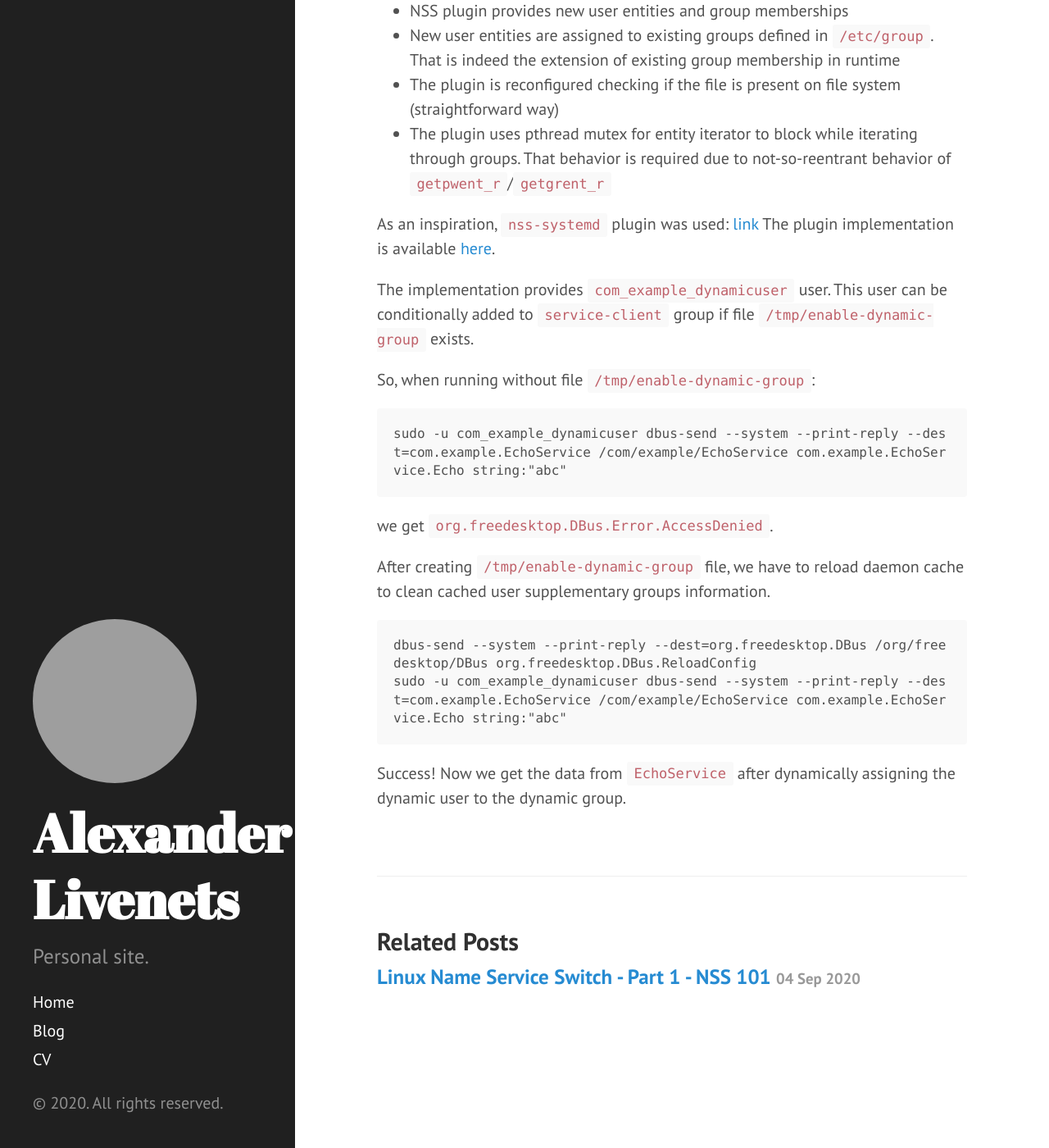
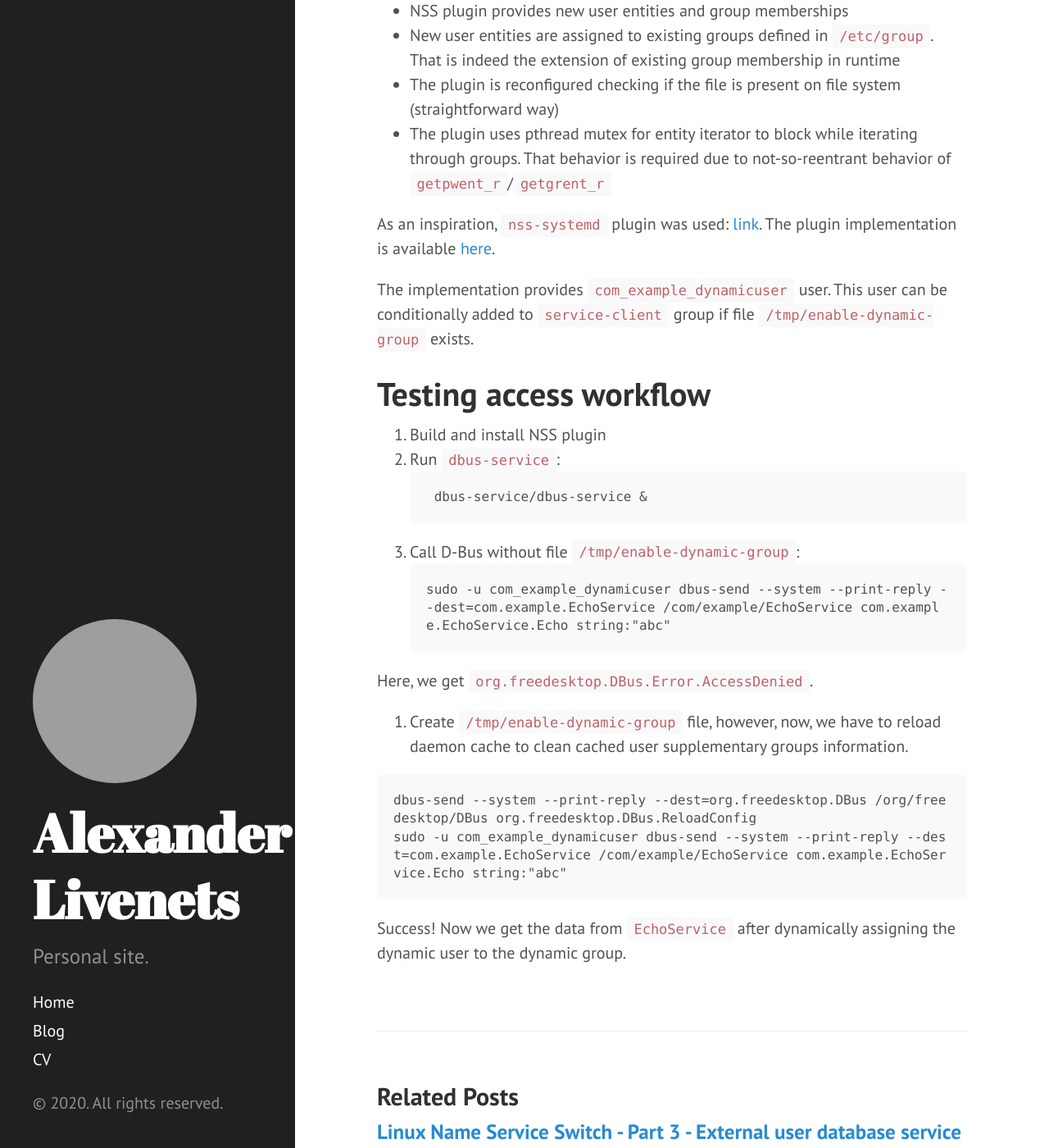
Before and after one commit to alivenets/alivenets.github.io, a Jekyll site: the page built from _posts/2020-09-22-linux-name-service-switch-part2.md, in a window 1280 px wide and 1400 px high, scrolled down 2082 px. Shown: the whole window at 82% size. Built offline with Jekyll 4.4.1, drawn with Linux system fonts in a browser that asks for light colours; grey boxes are pictures that could not be loaded.

Commit message:
blog: Add NSS article part3
Signed-off-by: Alexander Livenets <a.livenets@gmail.com>

````diff
--- a/_posts/2020-09-22-linux-name-service-switch-part2.md
+++ b/_posts/2020-09-22-linux-name-service-switch-part2.md
@@ -63,19 +63,27 @@ Let's analyze the first iteration approach to the plugin:
 * The plugin is reconfigured checking if the file is present on file system (straightforward way)
 * The plugin uses pthread mutex for entity iterator to block while iterating through groups. That behavior is required due to not-so-reentrant behavior of `getpwent_r`/`getgrent_r`
 
-As an inspiration, `nss-systemd` plugin was used: [link](https://github.com/systemd/systemd/tree/master/src/nss-systemd)
+As an inspiration, `nss-systemd` plugin was used: [link](https://github.com/systemd/systemd/tree/master/src/nss-systemd).
 The plugin implementation is available [here](ttps://github.com/alivenets/nss-plugin-example/commit/cce6aff6219a093ba6a7a63c42f6a9277494a095).
 
 The implementation provides `com_example_dynamicuser` user. This user can be conditionally added to `service-client` group if file `/tmp/enable-dynamic-group` exists.
 
-So, when running without file `/tmp/enable-dynamic-group`:
+# Testing access workflow
+
+1. Build and install NSS plugin
+2. Run `dbus-service`:
+```
+    dbus-service/dbus-service &
+```
+
+3. Call D-Bus  without file `/tmp/enable-dynamic-group`:
 ```
 sudo -u com_example_dynamicuser dbus-send --system --print-reply --dest=com.example.EchoService /com/example/EchoService com.example.EchoService.Echo string:"abc"
 ```
 
-we get `org.freedesktop.DBus.Error.AccessDenied`.
+Here, we get `org.freedesktop.DBus.Error.AccessDenied`.
 
-After creating `/tmp/enable-dynamic-group` file, we have to reload daemon cache to clean cached user supplementary groups information.
+4. Create `/tmp/enable-dynamic-group` file,  however, now, we have to reload daemon cache to clean cached user supplementary groups information.
 
 ```
 dbus-send --system --print-reply --dest=org.freedesktop.DBus /org/freedesktop/DBus org.freedesktop.DBus.ReloadConfig
````
Also changed, not shown: _posts/2020-11-14-linux-name-service-switch-part3.md (added, +128 -0 lines), public/assets/nss-userdb-sequence-diagram.png (added), 1 other file.
